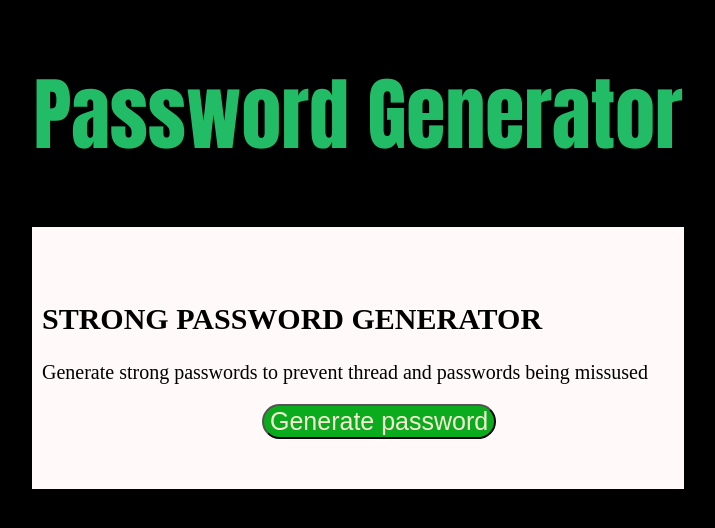
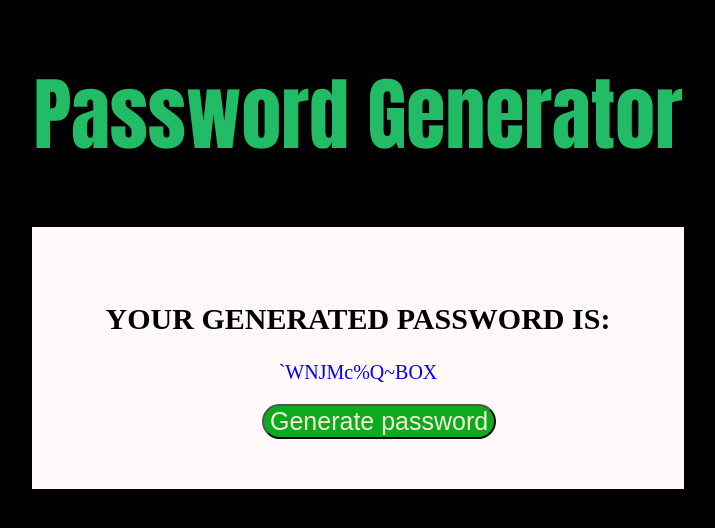
Before and after one commit to avash04/password-generator, a plain HTML site: page index.html in a window 1280 px wide. Both pictures are taken after a click on the button "Generate password". Shown: the whole page, without its empty margins (282-997 px from the left). Drawn offline with Linux system fonts and the light colour scheme.

Commit message:
final working product

```diff
--- a/index.html
+++ b/index.html
@@ -7,12 +7,12 @@
     <title>Document</title>
 </head>
 <body>
-    <h1>Password Generator</h1>
+    <h1 >Password Generator</h1>
     <main>
-        <h2 >STRONG PASSWORD GENERATOR</h2>
-        <p> Generate strong passwords to prevent thread and passwords being missused</p>
+        <h2 id="topText" >STRONG PASSWORD GENERATOR</h2>
+        <p id="result"> Generate strong passwords to prevent thread and passwords being missused</p>
 
-        <button>Generate password</button>
+        <button id="submit">Generate password</button>
 
     </main>
     <script src="main.js"></script>
--- a/main.js
+++ b/main.js
@@ -24,11 +24,21 @@ function passwordGenerator(includeLength,includeLower,includeUpper,includeSymbol
    return password;
 
 }
+const btn=document.getElementById("submit");
+const heading=document.getElementById("topText");
+const para=document.getElementById("result");
 
+btn.onclick=function(){
 const includeLength=12;
 const includeLower=true;
 const includeUpper=true;
 const includeSymbol=true;
 
 const password=passwordGenerator(includeLength,includeLower,includeUpper,includeSymbol);
-console.log(`Generated password:${password}`);
+heading.textContent="YOUR GENERATED PASSWORD IS:";
+para.textContent=password;
+para.style.color="blue";
+para.style.textAlign="center";
+heading.style.textAlign="center";
+
+}
```
Also changed, not shown: style.css (line endings or trailing spaces).
